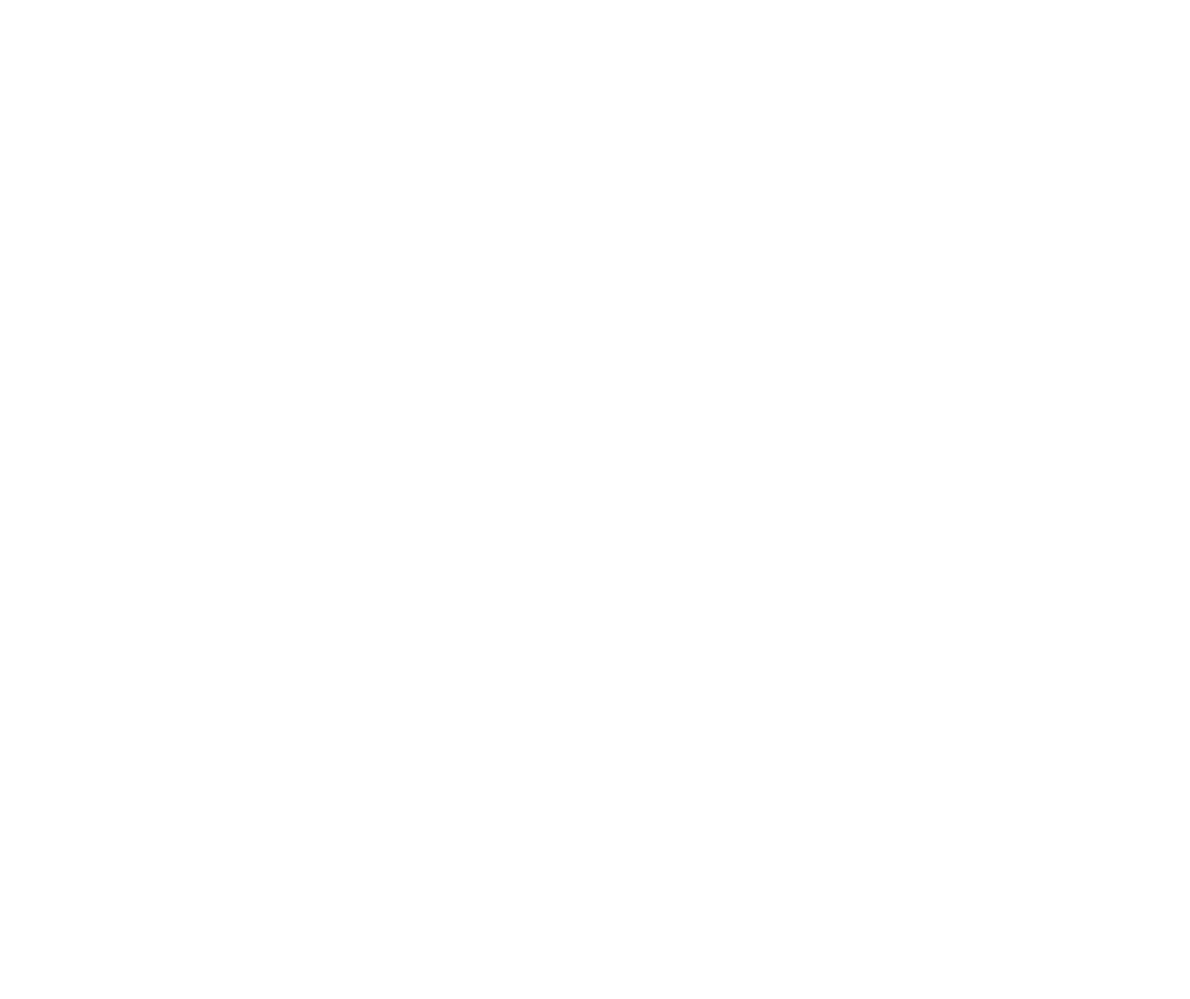
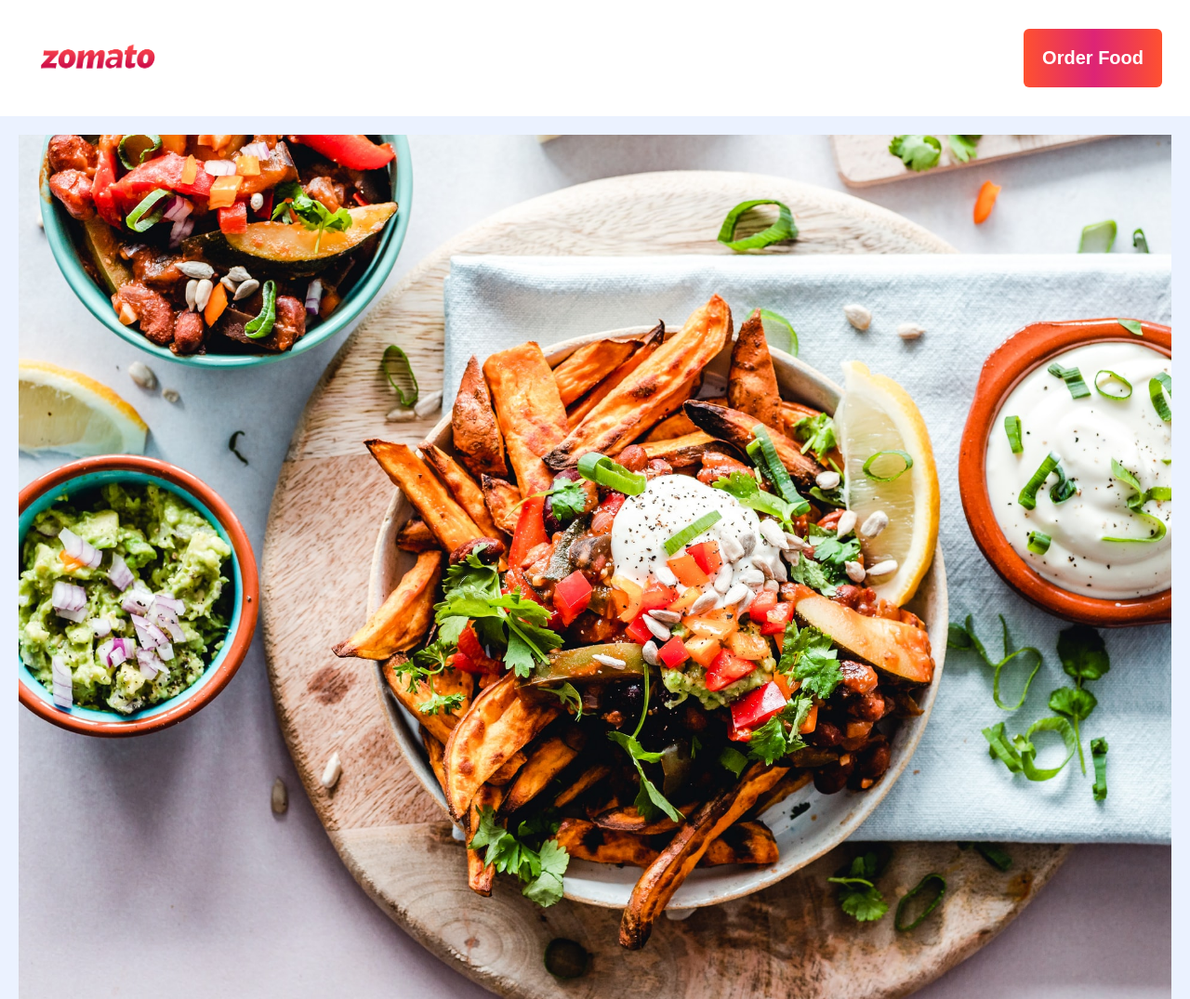
Before and after one commit to Muslim-WD/Zomato-Webpage, a plain HTML site: page index.html in a window 1280 px wide. Shown: the top 1075 px of the page at 93% size. Before the commit the page ends 800 px from the top, so only its background shows below. Drawn offline with Linux system fonts and the light colour scheme.

Commit message:
Updated the code

```diff
--- a/index.html
+++ b/index.html
@@ -1,11 +1,37 @@
 <!DOCTYPE html>
 <html>
   <head>
-    <meta name="viewport" content="width=device-width, initial=scale=1.0">
+    <meta name="viewport" content="width=device-width, initial-scale=1.0">
+    <link rel="preconnect" href="https://fonts.googleapis.com">
+<link rel="preconnect" href="https://fonts.gstatic.com" crossorigin>
+<link href="https://fonts.googleapis.com/css2?family=Merriweather:ital,wght@0,300;0,400;0,700;0,900;1,300;1,400;1,700;1,900&display=swap" rel="stylesheet">
     <link rel="stylesheet" href="style.css">
     <title></title>
   </head>
   <body>
-
+    <header>
+      <nav class="navbar">
+        <div class="navbar__brand">
+          <img src="assets/logo.png" alt="logo" class="navbar__logo">
+        </div>
+        <div class="navbar__nav__items">
+          <button class="nav__item">Order Food</button>
+        </div>
+      </nav>
+    </header>
+    <main class="container">
+      <!-- Hero section -->
+      <section class="hero__container">
+        <div class="hero__image__container">
+          <img src="assets/hero.jpg" alt="hero image" class="hero__image">
+        </div>
+        <div class="hero__description">
+          <h1 class="hero__text">
+            Order food from favorite restaurants near you.
+          </h1>
+          <button class="nav__item">Order Now</button>
+        </div>
+      </section>
+    </main>
   </body>
 </html>
--- a/style.css
+++ b/style.css
@@ -0,0 +1,72 @@
+* {
+  margin: 0;
+  padding: 0;
+}
+
+body {
+  font-family: 'Merriweather', serif;
+  background-color: #ebf2ff;
+}
+
+.container {
+  padding: 20px;
+}
+
+.hero__image__container {
+  width: 100%;
+}
+
+.hero__image {
+  width: 100%;
+}
+
+.navbar {
+  display: flex;
+  align-items: center;
+  justify-content: space-around;
+  background-color: #fff;
+}
+
+.navbar__brand {
+  width: 100px;
+}
+
+.navbar__logo {
+  width: 100%;
+}
+
+.nav__item {
+  background-image: linear-gradient(
+    to right,
+    #ff512f 0%,
+     #dd2476 51%,
+     #ff512f 100%
+    );
+    color: #fff;
+    border: none;
+    padding: 12px;
+    border-radius: 6px;
+    font-weight: 600;
+}
+
+.nav__item:hover {
+  border: 2px solid #FF6767;
+  cursor: pointer;
+}
+
+@media (min-width: 768px) {
+  .navbar {
+    justify-content: space-between;
+    padding: 10px 30px;
+  }
+}
+
+@media (min-width: 1024px) {
+  .navbar__brand {
+    width: 150px;
+  }
+  .nav__item {
+    padding: 20px;
+    font-size: 20px;
+  }
+}
```
